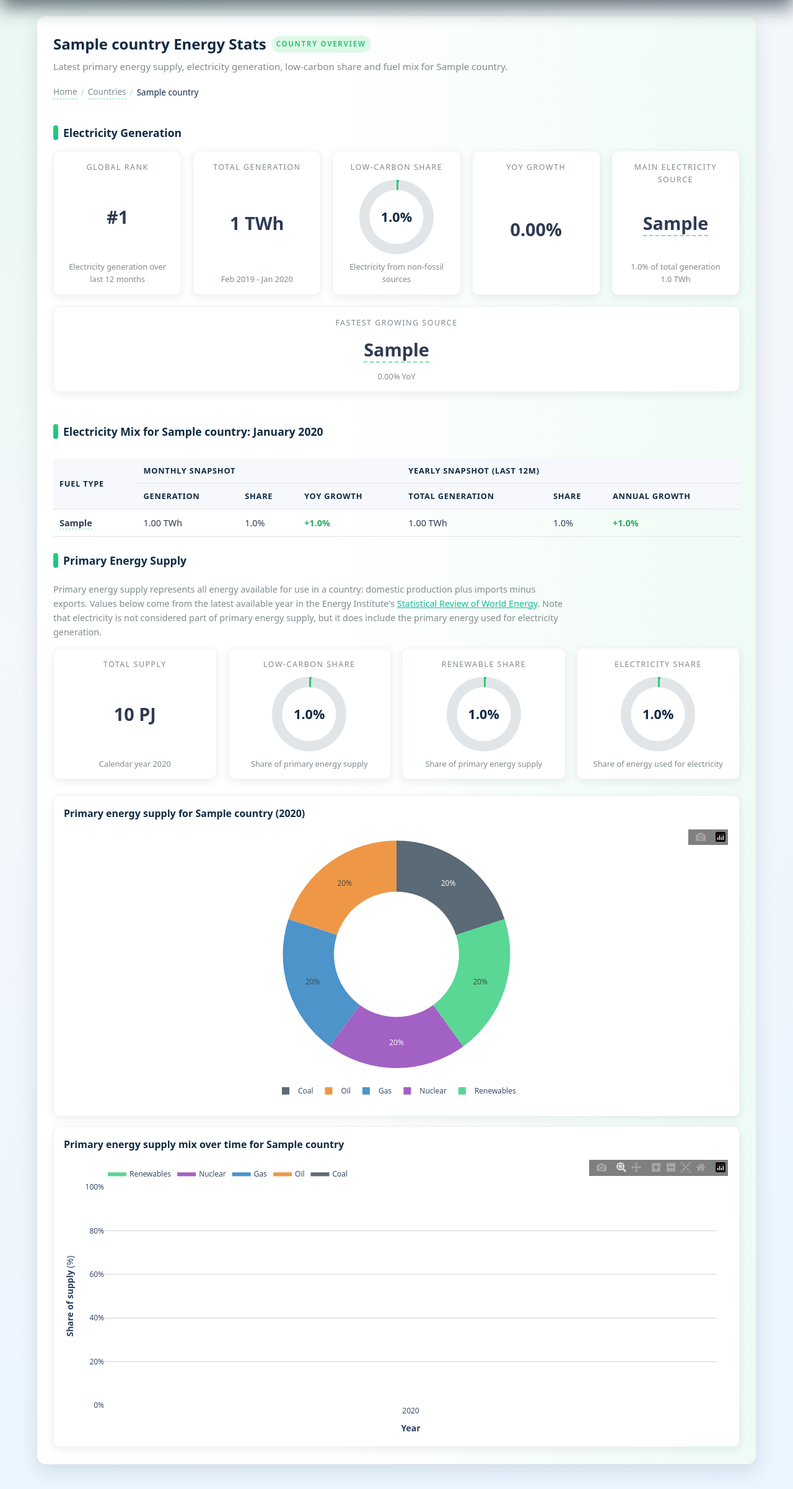
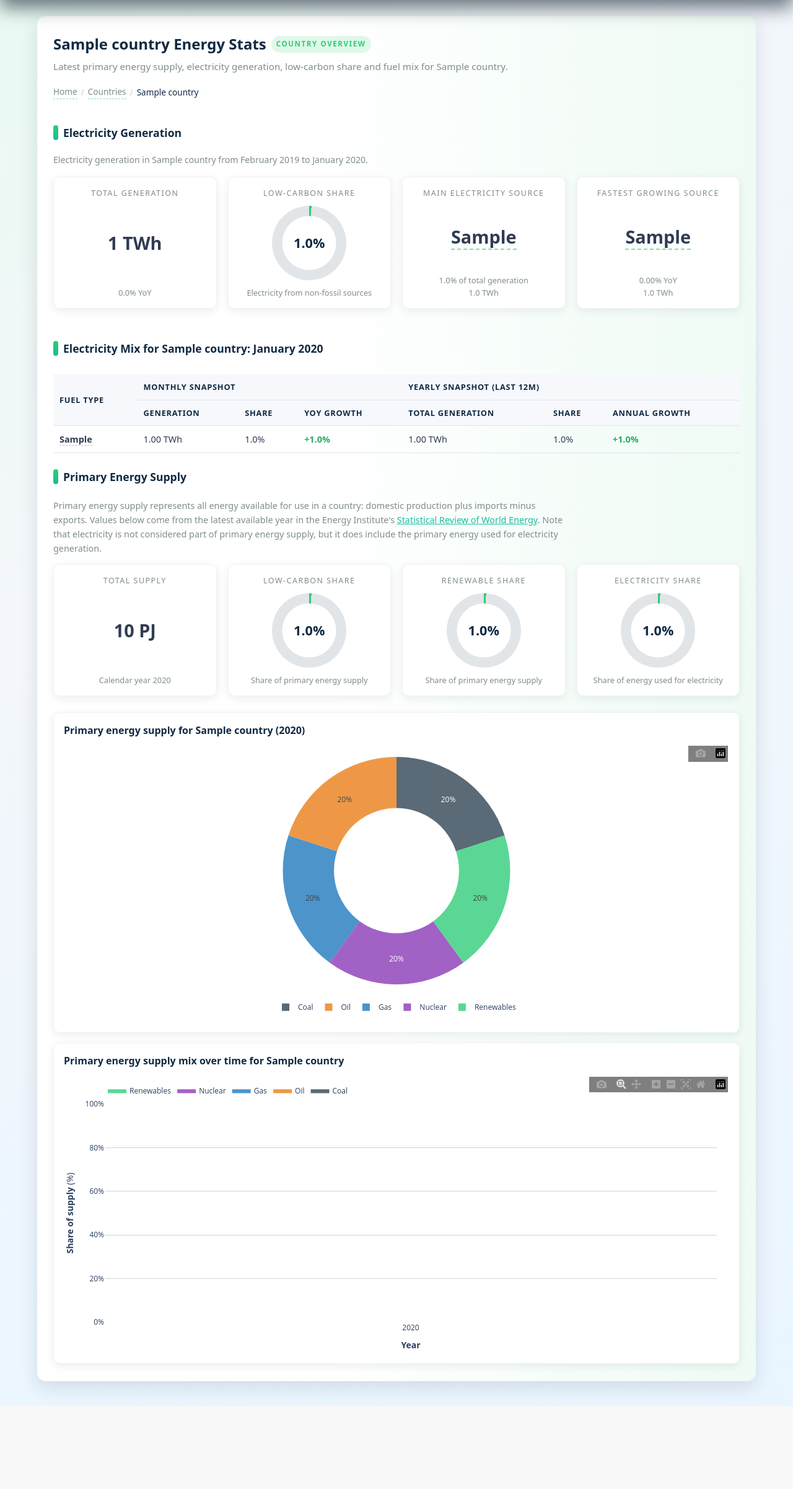
Before and after one commit to jarthorn/energy-stats, a Django app: page /countries/000/ in a window 1280 px wide. Shown: the part 82-2484 px from the top of the page at 62% size. After the commit the page ends 2350 px from the top, so only its background shows below. Run offline with Django 5.2, Linux system fonts and the light colour scheme; tables that the repository leaves empty hold one stand-in row (values such as "Sample post"); some libraries are stand-ins or nearby versions.

Commit message:
Polish gauges on country details

```diff
--- a/core/templates/core/base.html
+++ b/core/templates/core/base.html
@@ -511,6 +511,7 @@
             margin-top: 4px;
             font-size: 0.88rem;
             color: var(--muted-text);
+            margin-bottom: 16px;
         }
 
         .summary-box,
--- a/core/templates/core/country_detail.html
+++ b/core/templates/core/country_detail.html
@@ -55,22 +55,19 @@
 
 
     <h2 class="section-title">Electricity Generation</h2>
+    <div class="section-description">
+        Electricity generation in {{ country.name }} from {{ start_date|date:"F Y" }} to {{ country.latest_month|date:"F Y" }}.
+    </div>
     <div class="dashboard">
-        <!-- Rank -->
-        <div class="gauge-card tooltip">
-            <div class="gauge-label">Global Rank</div>
-            <div class="gauge-value">#{{ country.electricity_rank }}</div>
-            <div class="gauge-subtext">Electricity generation over last 12 months</div>
-            <span class="tooltiptext">This country's rank as an electricity producer globally.</span>
-        </div>
 
         <!-- Generation -->
         <div class="gauge-card tooltip">
             <div class="gauge-label">Total Generation</div>
             <div class="gauge-value">{{ country.generation_latest_12_months|floatformat:"0g" }} TWh</div>
-            {% if start_date and country.latest_month %}
-            <div class="gauge-subtext">{{ start_date|date:"M Y" }} - {{ country.latest_month|date:"M Y" }}</div>
-            {% endif %}
+            <div
+                class="gauge-subtext {% if yoy_growth_pct > 0 %}positive{% elif yoy_growth_pct < 0 %}negative{% endif %}">
+                {% if yoy_growth_pct > 0 %}+{% endif %}{{ yoy_growth_pct|floatformat:1 }}% YoY
+            </div>
             <span class="tooltiptext">Sum of electricity generation in the most recent 12 months.</span>
         </div>
 
@@ -86,16 +83,6 @@
             {% endif %}
             <div class="gauge-subtext">Electricity from non-fossil sources</div>
             <span class="tooltiptext">Percentage of this country's electricity supplied by low‑carbon sources.</span>
-        </div>
-
-        <!-- YoY Growth -->
-        <div class="gauge-card tooltip">
-            <div class="gauge-label">YoY Growth</div>
-            <div
-                class="gauge-value {% if yoy_growth_pct > 0 %}positive{% elif yoy_growth_pct < 0 %}negative{% endif %}">
-                {% if yoy_growth_pct > 0 %}+{% endif %}{{ yoy_growth_pct|floatformat:2 }}%
-            </div>
-            <span class="tooltiptext">Year‑over‑year growth rate compared to the previous 12‑month period.</span>
         </div>
 
         <!-- Largest Source -->
@@ -140,6 +127,11 @@
             <div
                 class="gauge-subtext {% if fastest_growing_pct > 0 %}positive{% elif fastest_growing_pct < 0 %}negative{% endif %}">
                 {% if fastest_growing_pct > 0 %}+{% endif %}{{ fastest_growing_pct|floatformat:2 }}% YoY
+            </div>
+            {% endif %}
+            {% if fastest_growing_source %}
+            <div class="gauge-subtext">
+                {{ fastest_growing_source.generation_latest_12_months|floatformat:"1g" }} TWh
             </div>
             {% endif %}
             <span class="tooltiptext">The power source with the highest year‑over‑year growth rate over the past 12 months.</span>
```
